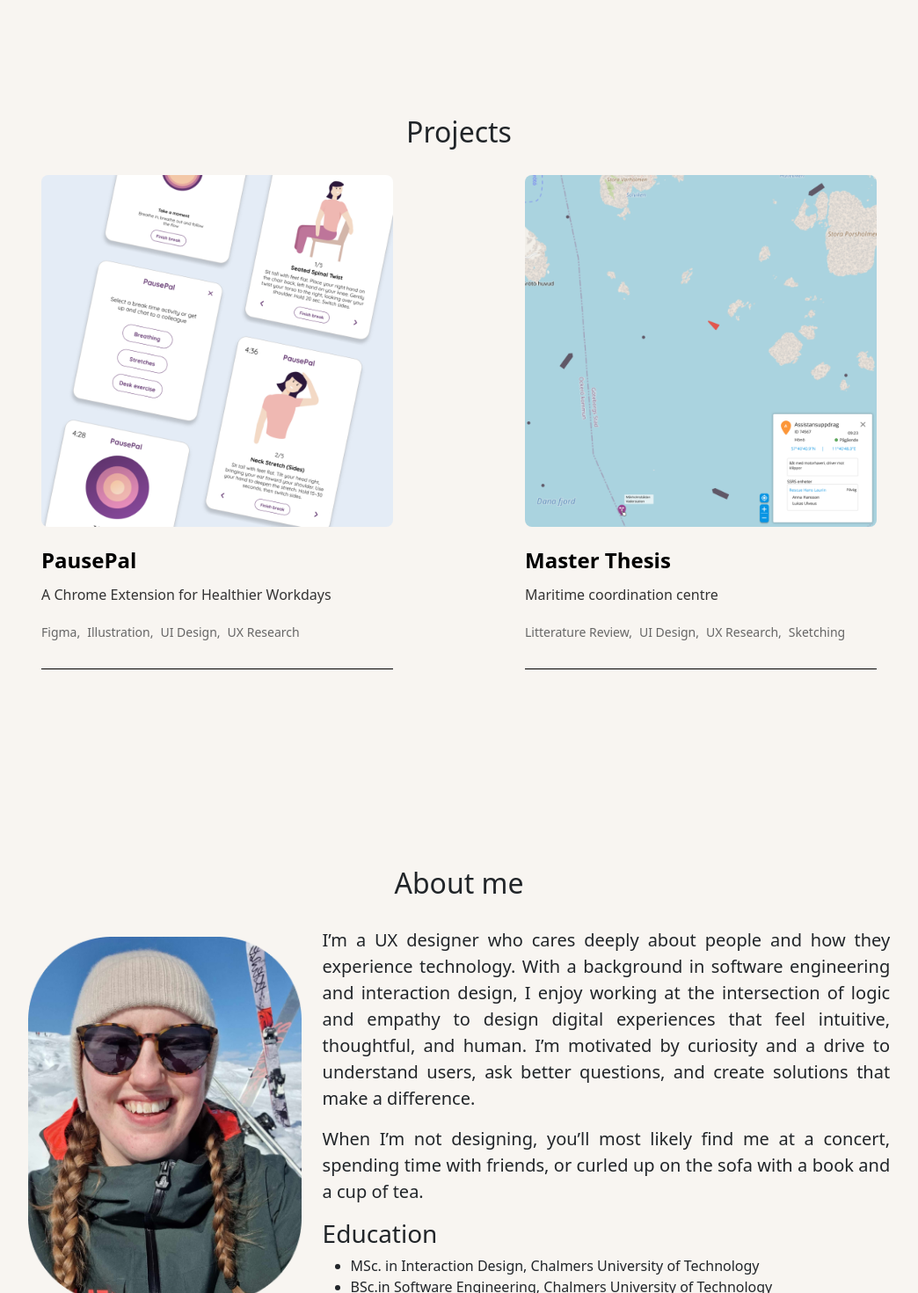
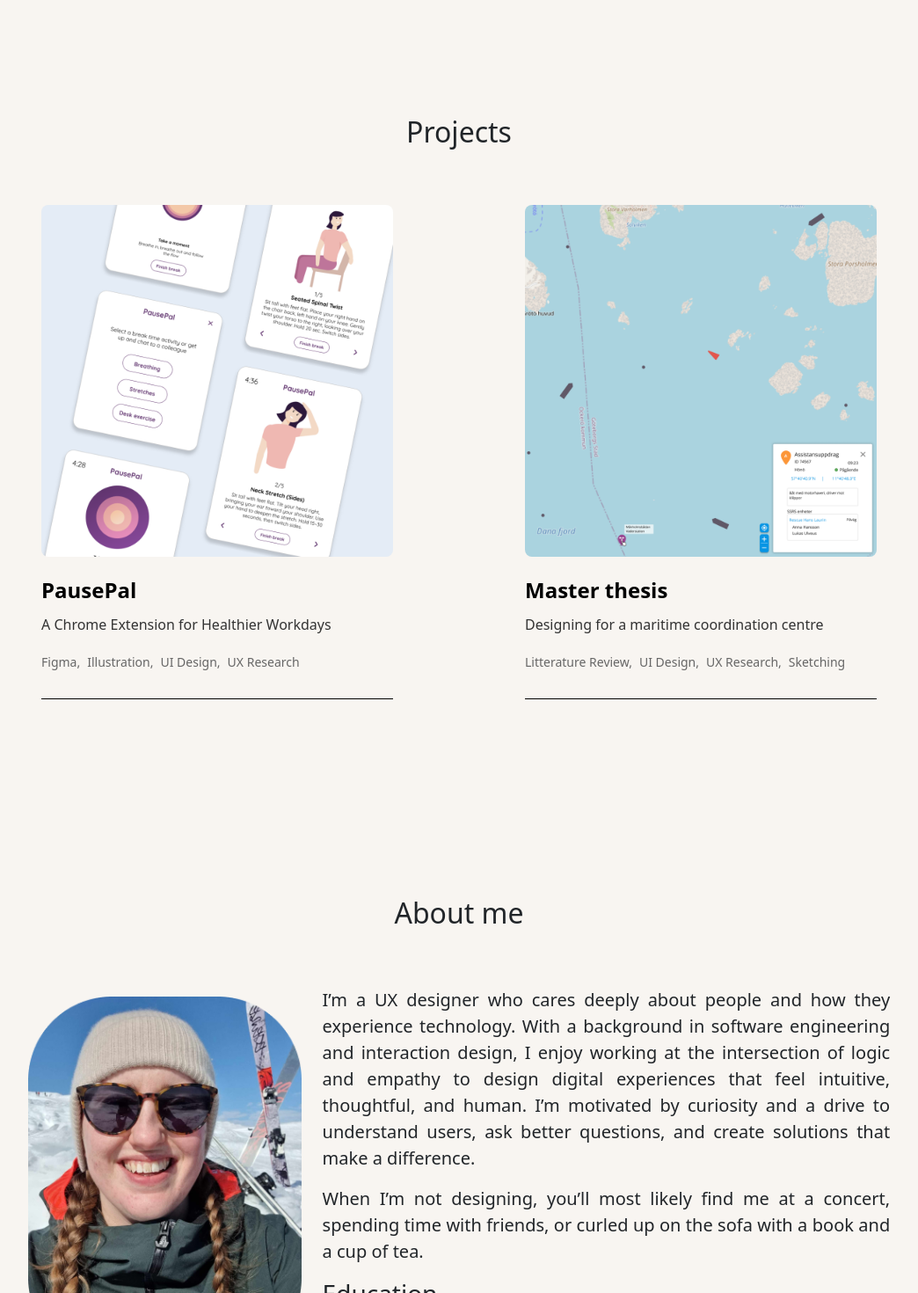
Before and after one commit to MadeleineLexen/madeleinelexen.github.io, a React (Vite) app: page /#hero in a window 1280 px wide. Shown: the part 440-1910 px from the top of the page at 88% size, without its empty margins (118-1162 px from the left). Built offline with nearby package versions, Linux system fonts and the light colour scheme.

Commit message:
improved heading styling

```diff
--- a/src/App.css
+++ b/src/App.css
@@ -43,6 +43,11 @@ h4 {
   font-weight: 500;
 }
 
+.section-heading {
+  text-align: center;
+  margin-bottom: 4rem;
+}
+
 @media screen and (max-width: 768px) {
   p {
     font-size: 20px;
--- a/src/pages/About.jsx
+++ b/src/pages/About.jsx
@@ -7,7 +7,7 @@ export const About = () => {
   return (
     <section className="about-page">
       <Container fluid="md">
-        <h2>About me</h2>
+        <h2 className="section-heading">About me</h2>
         <Row className="align-items-center">
           <Col lg={4} className="mb-4 mb-lg-0">
             <img
--- a/src/pages/ProjectSection.tsx
+++ b/src/pages/ProjectSection.tsx
@@ -1,8 +1,6 @@
 import React from "react";
 import PausePalCardImage from "../assets/PausePal/PausePalCardImage.png";
 import masterTheisCardImage from "../assets/MasterThesis/MasterThesisCardImage.png";
-import Hero from "../assets/PausePal/PausePal-Hero.png";
-import masterThesis from "../assets/MasterThesis/MasterThesisCardWhite.png";
 import { Col, Container, Row } from "react-bootstrap";
 import "./styles/ProjectSection.css";
 import ProjectCard, { ProjectCardProps } from "../components/ProjectCard";
@@ -23,9 +21,9 @@ const projects: ProjectCardProps[] = [
     link: "pausepal",
   },
   {
-    title: "Master Thesis",
+    title: "Master thesis",
     description:
-      "Maritime coordination centre",
+      "Designing for a maritime coordination centre",
     image: masterTheisCardImage,
     stack: [
       "Litterature review",
@@ -40,7 +38,7 @@ const projects: ProjectCardProps[] = [
 const ProjectSection = () => {
   return (
     <section className="projects">
-      <h2>Projects</h2>
+      <h2 className="section-heading">Projects</h2>
       <Container>
         <Row className="gx-2 justify-content-center" style={{ rowGap: '6rem' }}>
           {projects.map((project, index) => (
--- a/src/pages/styles/About.css
+++ b/src/pages/styles/About.css
@@ -2,17 +2,7 @@
     padding: 5% 5% 0 5%;
     display: flex;
     padding-top: 100px;
-    min-height: 100vh;
-}
-
-.about-page h2 {
-    margin-bottom: 20px;
-    padding-bottom: 10px;
-    text-align: center;
-}
-
-.about-page {
-    padding-bottom: 50px;
+    padding-bottom: 6rem;
 }
 
 
@@ -27,15 +17,8 @@
 }
 
 @media (max-width: 768px) {
-
-
-
-    /* After md breakpoint */
     .about-page img {
         border-radius: 8px;
         width: 75%;
-        /* Adjust to 75% */
-        /* Limit max size */
     }
-
 }
--- a/src/pages/styles/ProjectSection.css
+++ b/src/pages/styles/ProjectSection.css
@@ -1,10 +1,3 @@
-.projects h2 {
-    margin-bottom: 20px;
-    /* Add space below the heading */
-    padding-bottom: 10px;
-    text-align: center;
-}
-
 .projects {
     padding-bottom: 100px;
     /* Add some padding around the section */
```
